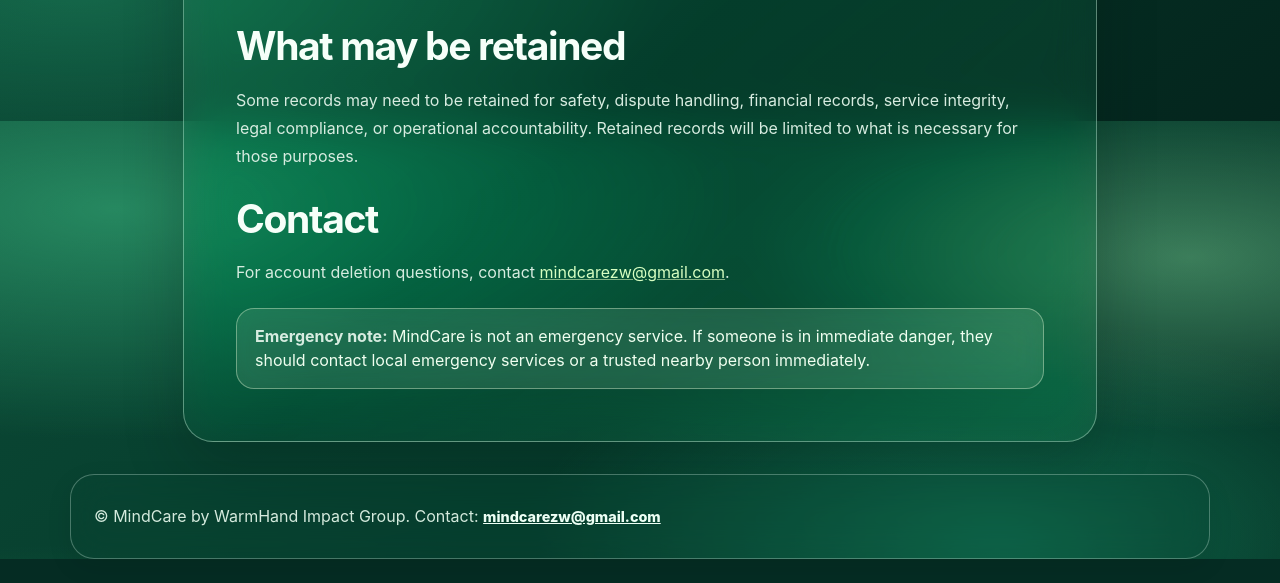
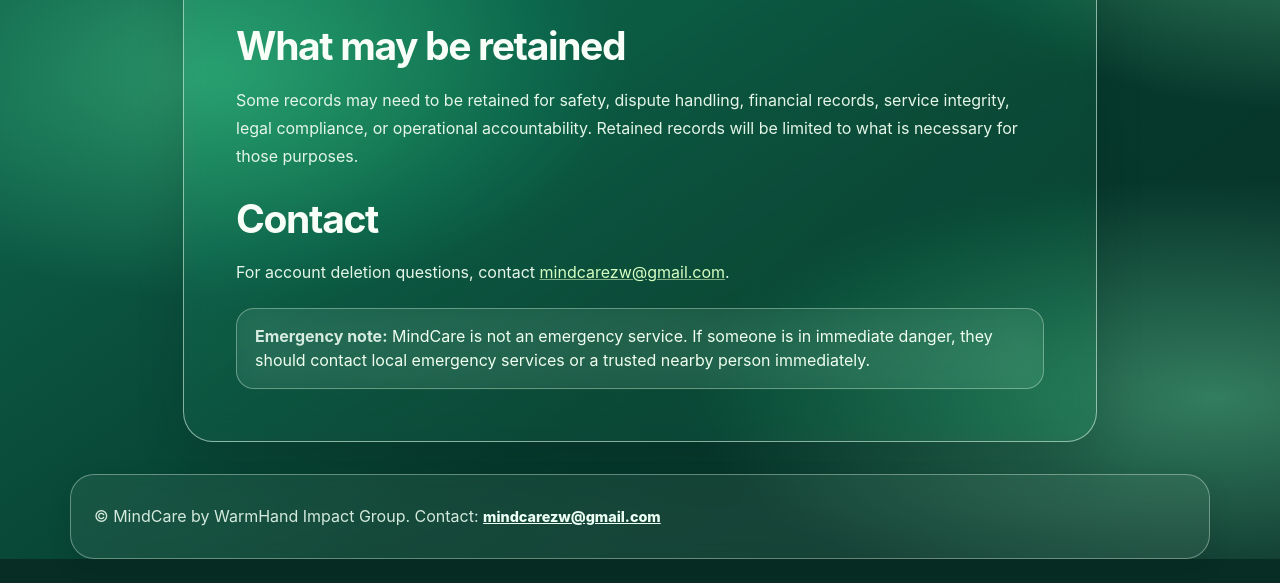
Before and after one commit to warmhandimpact/warmhandimpact.github.io, a plain HTML site: page delete-account.html in a window 1280 px wide. Shown: the part 679-1262 px from the top of the page. Drawn offline with Linux system fonts and the light colour scheme.

Commit message:
Use transparent glass clarity layer on delete-account.html

```diff
--- a/delete-account.html
+++ b/delete-account.html
@@ -9,6 +9,7 @@
   <link rel="stylesheet" href="assets/editorial-layout.css">
   <link rel="stylesheet" href="assets/glass-theme.css">
   <meta name="theme-color" content="#063f2f">
+  <link rel="stylesheet" href="assets/glass-clarity.css?v=3">
 </head>
 <body class="info-page">
   <header class="site-header">
```
